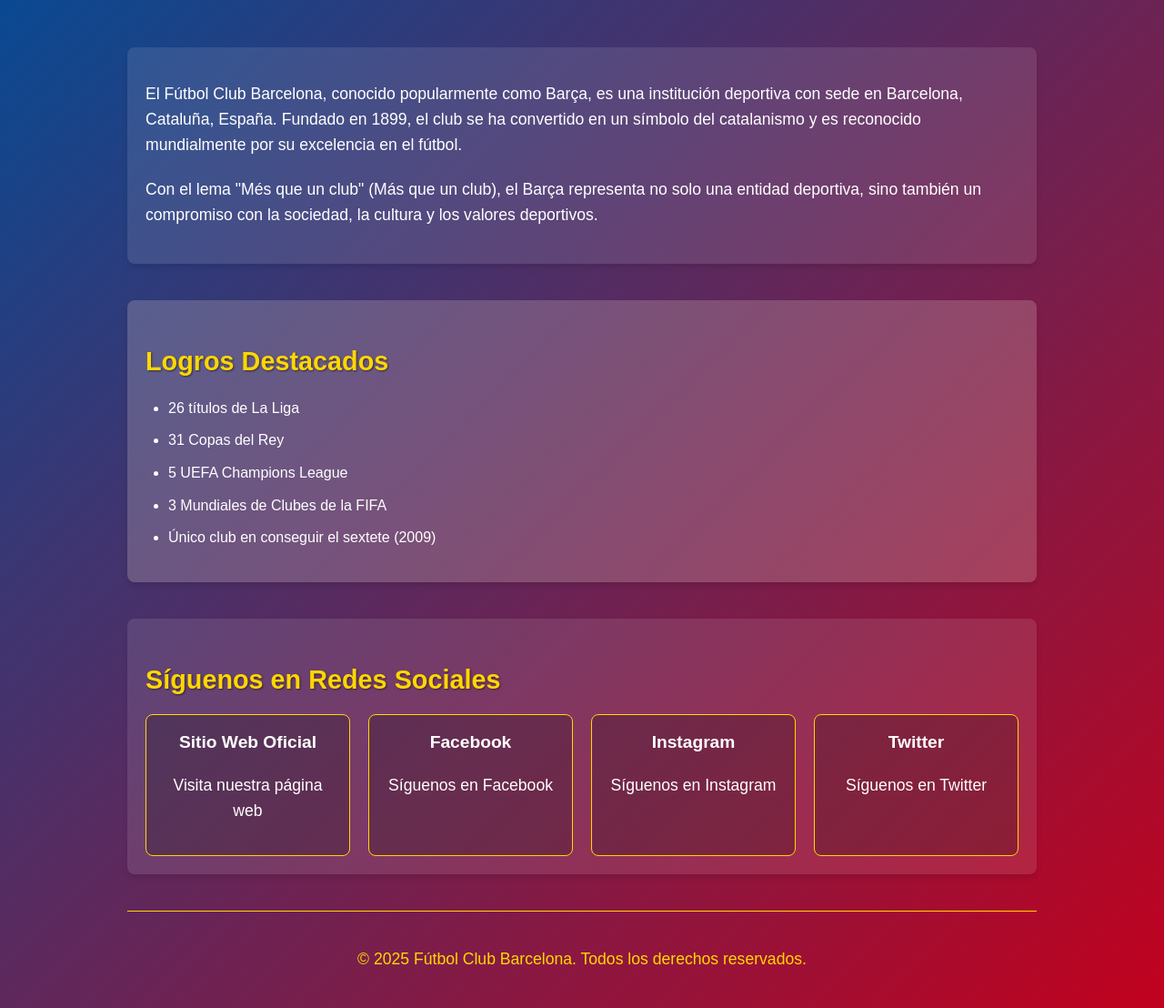
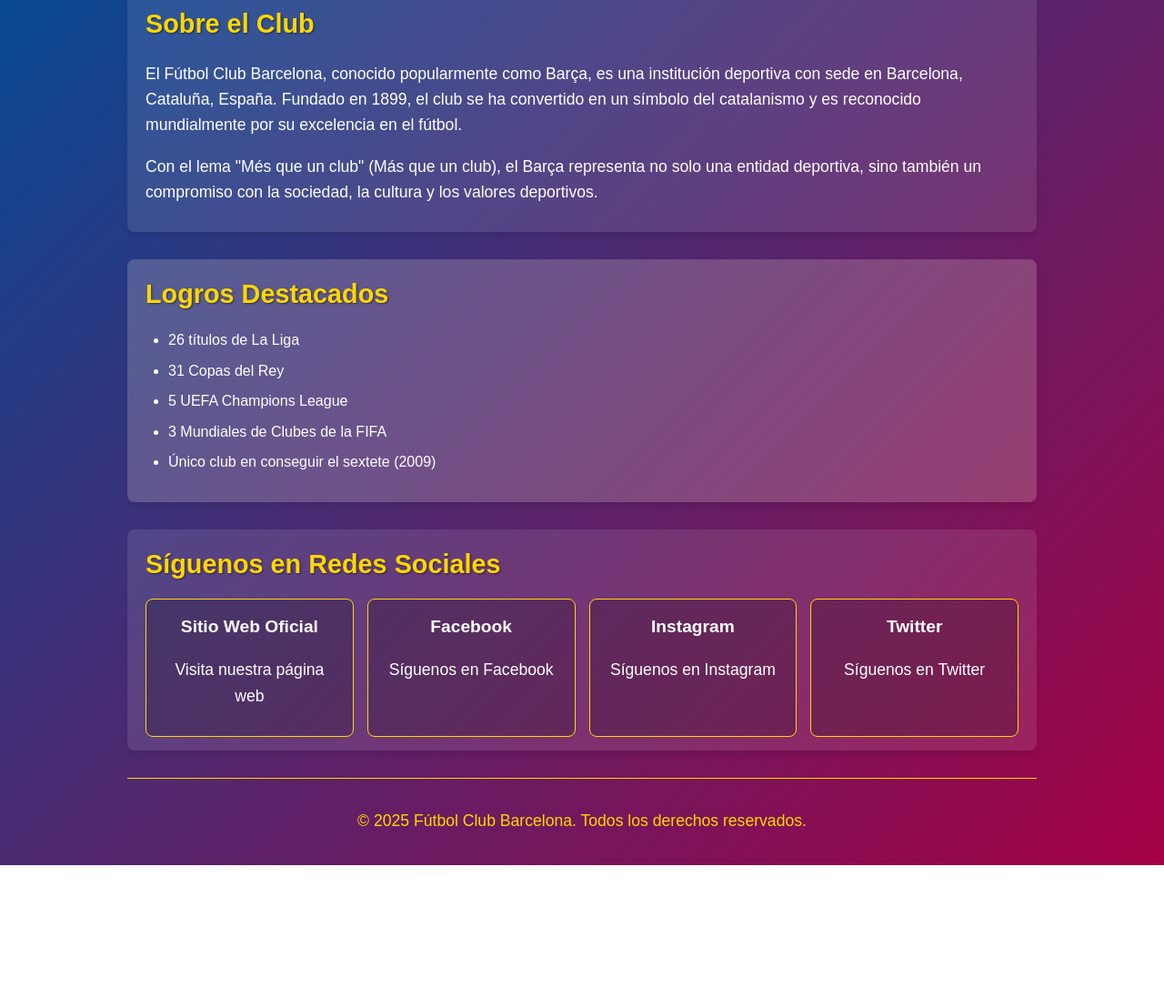
Before and after one commit to SebasSoledad07/taller1, a plain HTML site: page index.html in a window 1280 px wide. Shown: the part 116-1224 px from the top of the page at 91% size. After the commit the page ends 1067 px from the top, so only its background shows below. Drawn offline with Linux system fonts and the light colour scheme.

Commit message:
añadir sección "Sobre el Club" en index.html; ajustar estilos en style.css para mejorar la presentación

```diff
--- a/index.html
+++ b/index.html
@@ -19,6 +19,7 @@
     </header>
     <main>
         <section>
+            <h2>Sobre el Club</h2>
             <p>El Fútbol Club Barcelona, conocido popularmente como Barça, es una institución deportiva
                 con sede en Barcelona, Cataluña, España. Fundado en 1899, el club se ha convertido en
                 un símbolo del catalanismo y es reconocido mundialmente por su excelencia en el fútbol.</p>
--- a/style.css
+++ b/style.css
@@ -1,18 +1,19 @@
-body {
+ /* Estilos generales */
+ body {
     font-family: Arial, Helvetica, sans-serif;
     line-height: 1.6;
     color: #fff;
     max-width: 1000px;
     margin: 0 auto;
     padding: 20px;
-    background: linear-gradient(135deg, #004D98 0%, #c1021e 100%);
+    background: linear-gradient(135deg, #004D98 0%, #A50044 100%);
     min-height: 100vh;
 }
 
 /* Estilos del encabezado */
 header {
     text-align: center;
-    margin-bottom: 30px;
+    margin-bottom: 20px;
     display: flex;
     justify-content: center;
     align-items: center;
@@ -29,19 +30,20 @@ h1 {
     color: #FFD700; /* Dorado para el título */
     font-size: 2.5rem;
     text-shadow: 2px 2px 4px rgba(0,0,0,0.5);
+    margin: 0;
 }
 
 /* Estilos de los párrafos */
 p {
     font-size: 1.1rem;
-    margin-bottom: 20px;
+    margin-bottom: 15px;
 }
 
 /* Estilos de secciones */
 section {
-    margin-bottom: 40px;
+    margin-bottom: 30px;
     background-color: rgba(255, 255, 255, 0.1);
-    padding: 20px;
+    padding: 15px 20px;
     border-radius: 8px;
     box-shadow: 0 4px 6px rgba(0, 0, 0, 0.1);
 }
@@ -53,6 +55,7 @@ section {
 h2 {
     color: #FFD700; /* Dorado para los subtítulos */
     font-size: 1.8rem;
+    margin-top: 0;
     margin-bottom: 15px;
     text-shadow: 1px 1px 2px rgba(0,0,0,0.5);
 }
@@ -60,17 +63,19 @@ h2 {
 /* Estilos de la lista */
 ul {
     padding-left: 25px;
+    margin-top: 10px;
 }
 
 li {
-    margin-bottom: 10px;
+    margin-bottom: 8px;
 }
 
 /* Estilos de los enlaces */
 .enlaces-grid {
     display: grid;
     grid-template-columns: repeat(auto-fill, minmax(200px, 1fr));
-    gap: 20px;
+    gap: 15px;
+    margin-top: 10px;
 }
 
 .enlace-card {
@@ -97,13 +102,14 @@ li {
 
 /* Estilos del pie de página */
 footer {
-    margin-top: 40px;
-    padding-top: 20px;
+    margin-top: 30px;
+    padding-top: 15px;
     border-top: 1px solid #FFD700;
     text-align: center;
     color: #FFD700;
 }
 
+/* Estilos responsivos */
 @media (max-width: 768px) {
     header {
         flex-direction: column;
@@ -113,4 +119,12 @@ footer {
         margin-right: 0;
         margin-bottom: 10px;
     }
+
+    h1 {
+        font-size: 2rem;
+    }
+
+    .enlaces-grid {
+        grid-template-columns: 1fr;
+    }
 }
```
